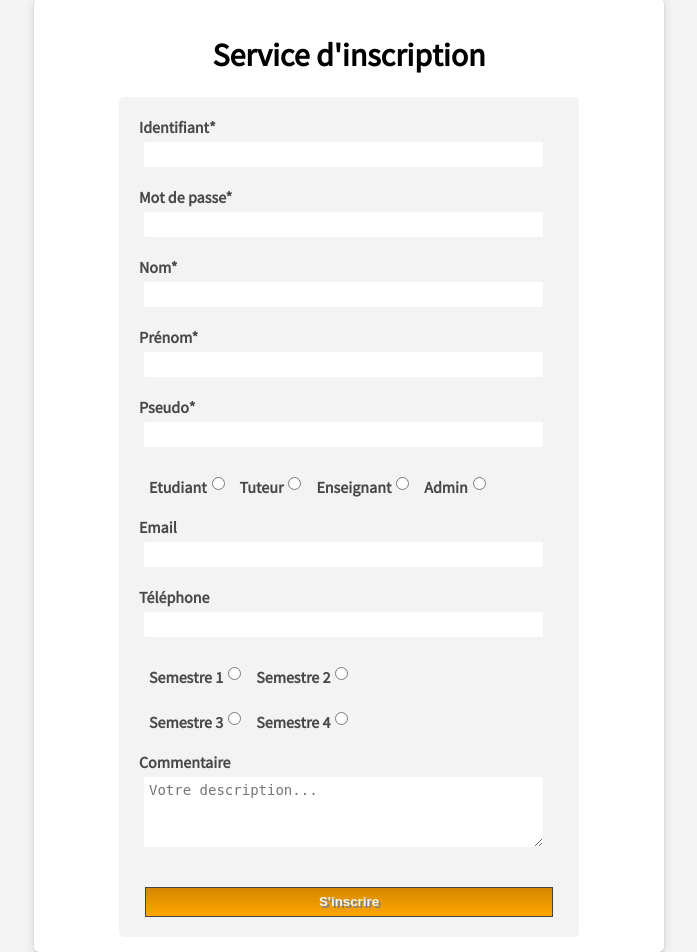
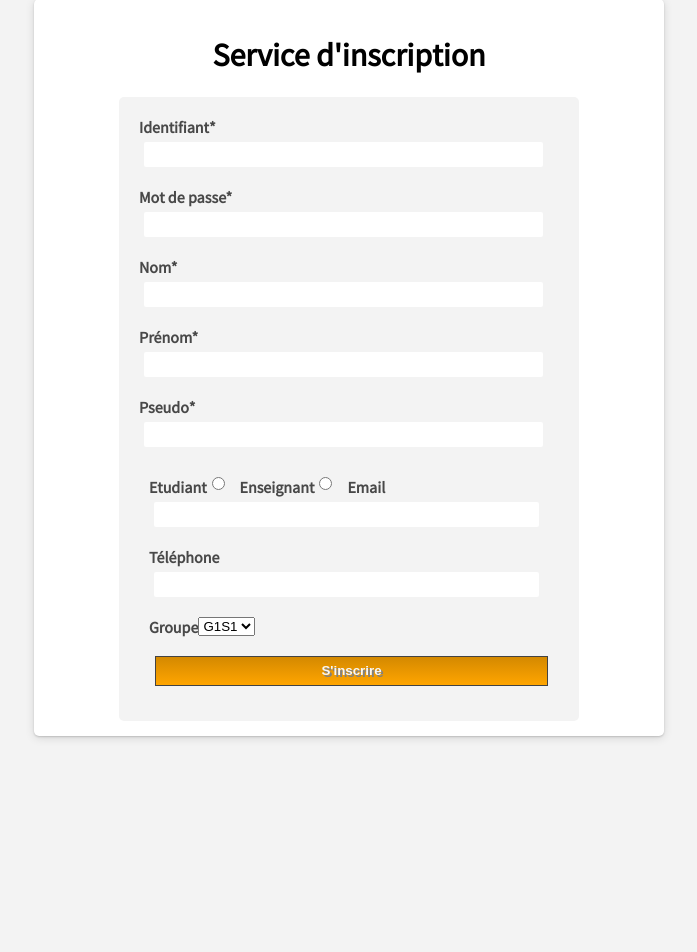
Before and after one commit to AntoninS/H2I, a PHP site: page /index.php?action=inscription in a window 1280 px wide. Shown: the part 31-983 px from the top of the page, without its empty margins (291-988 px from the left). After the commit the page ends 770 px from the top, so only its background shows below. Run offline with PHP 8.4, Linux system fonts and the light colour scheme.

Commit message:
Ajout groupe table utilisateurs

```diff
--- a/DATA/Site/Model/UsersManager.php
+++ b/DATA/Site/Model/UsersManager.php
@@ -3,26 +3,29 @@
 	 	class UsersManager extends Model
 		{
 
-		public function addUser($identifiant,$password,$prenom,$nom,$pseudo,$mail,$tel,$statut){
+		public function addUser($identifiant,$password, $groupe, $prenom,$nom,$pseudo,$mail,$tel,$statut){
 			$sql='SELECT utilisateurID from utilisateurs';
       $req = $this->executerRequete($sql);
       $results = $req->fetchAll(PDO::FETCH_ASSOC);
       $utilisateurID = count($results)+1;
 
 			$password = password_hash($password, PASSWORD_DEFAULT);
-			$sql="INSERT INTO utilisateurs (utilisateurID,identifiant,motDePasse,prenom,nom,pseudo,mail,tel,statut)
-			       VALUES(?, ?, ?, ?, ?, ?, ?, ?, ?)";
-			$req = $this->executerRequete($sql, array($utilisateurID,$identifiant,$password,$prenom,$nom,$pseudo,$mail,$tel,$statut));
+			$sql="INSERT INTO utilisateurs (utilisateurID,identifiant,motDePasse, groupeID,prenom,nom,pseudo,mail,tel,statut)
+			       VALUES(?, ?, ?, ?, ?, ?, ?, ?, ?, ?)";
+			$req = $this->executerRequete($sql, array($utilisateurID,$identifiant,$password, $groupe,$prenom,$nom,$pseudo,$mail,$tel,$statut));
 			/*$data = $req->fetch(PDO::FETCH_ASSOC);
 			return $data;*/
 		}
 
 		public function getUsers($login,$pass)
 		{
-			$pass = password_hash($pass, PASSWORD_DEFAULT);
-			$requete = $this->executerRequete('SELECT identifiant, motDePasse FROM utilisateurs where identifiant = ? and motDePasse = ?', array($login,$pass));
-			$data = $requete->fetch();
-			return $data;
+			$passhach = password_hash($pass, PASSWORD_DEFAULT);
+			if(password_verify($pass,$passhach)){
+				$requete = $this->executerRequete('SELECT identifiant, motDePasse FROM utilisateurs where identifiant = ? and motDePasse = ?', array($login,$pass));
+				return true;
+			}else{
+				return false;
+			}
 		}
 
 		public function getUser($userID){
--- a/DATA/Site/Views/inscription.php
+++ b/DATA/Site/Views/inscription.php
@@ -31,14 +31,10 @@
 						<div class="rbutton"><label>Etudiant</label>
 						<input class="radioB" type="radio" name="statut" value="Etudiant" required/>
 
-						<label>Tuteur</label>
-						<input class="radioB" type="radio" name="statut" value="Tuteur" required/>
 
 						<label>Enseignant</label>
 						<input class="radioB" type="radio" name="statut" value="Enseignant" required/>
 
-						<label>Admin</label>
-						<input class="radioB" type="radio" name="statut" value="Admin" required/></div>
 
 						<label>Email</label>
 						<input type="text" name="mail"  />
@@ -46,23 +42,30 @@
 						<label>Téléphone</label>
 						<input type="text" name="tel"/>
 
-
-						<div class="rbutton"><label>Semestre 1</label>
-		        <input class="radioB" type="radio" name="Semestre" value="S1" required/>
-
-						<label>Semestre 2</label>
-		        <input class="radioB" type="radio" name="Semestre" value="S2" required/></div>
-
-						<div class="rbutton"><label>Semestre 3</label>
-		        <input class="radioB" type="radio" name="Semestre" value="S3" required/>
-
-						<label>Semestre 4</label>
-		        <input class="radioB" type="radio" name="Semestre" value="S4" required/></div>
-
-
-
-					<label>Commentaire</label>
-						<textarea name="commentaire" id="cours" placeholder="Votre description..."/></textarea>
+						<label>Groupe</label>
+						<SELECT name="groupe" size="1">
+						<OPTION>G1S1
+						<OPTION>G2S1
+						<OPTION>G3S1
+						<OPTION>G4S1
+						<OPTION>G5S1
+						<OPTION>G6S1
+						<OPTION>G1S2
+						<OPTION>G2S2
+						<OPTION>G3S2
+						<OPTION>G4S2
+						<OPTION>G6S2
+						<OPTION>G1S3
+						<OPTION>G2S3
+						<OPTION>G3S3
+						<OPTION>G4S3
+						<OPTION>G6S3
+						<OPTION>G1S4
+						<OPTION>G2S4
+						<OPTION>G3S4
+						<OPTION>G4S4
+						<OPTION>G6S4
+						</SELECT>
 
 	        <!-- <p>
 						<label>Matière</label>
--- a/DATA/Site/index.php
+++ b/DATA/Site/index.php
@@ -568,9 +568,9 @@ else if(isset($_GET["action"]))
 	}
 
 	if ($_GET["action"] == "confirmerinscription"){
-		if(!empty($_POST['identifiant']) and !empty($_POST['password']) and !empty($_POST['prenom']) and !empty($_POST['nom']) and !empty($_POST['statut'])){
+		if(!empty($_POST['identifiant']) and !empty($_POST['password']) and !empty($_POST['groupe']) and !empty($_POST['prenom']) and !empty($_POST['nom']) and !empty($_POST['statut'])){
 
-			$testInscription = $um1->addUser($_POST['identifiant'],$_POST['password'],$_POST['prenom'],$_POST['nom'],$_POST['pseudo'],$_POST['mail'],$_POST['tel'],$_POST['statut']);
+			$testInscription = $um1->addUser($_POST['identifiant'],$_POST['password'],$_POST['prenom'],$_POST['groupe'],$_POST['nom'],$_POST['pseudo'],$_POST['mail'],$_POST['tel'],$_POST['statut']);
 			if($testInscription==true){
 				header('Location: index.php');
 			}
```
